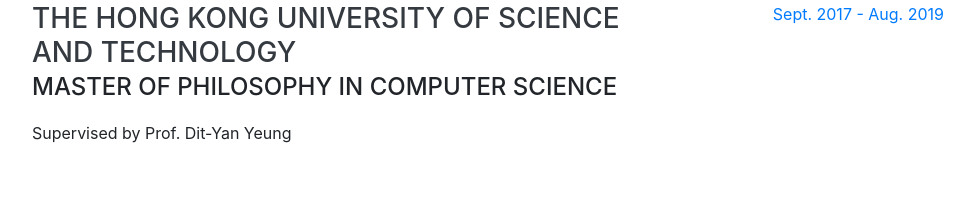
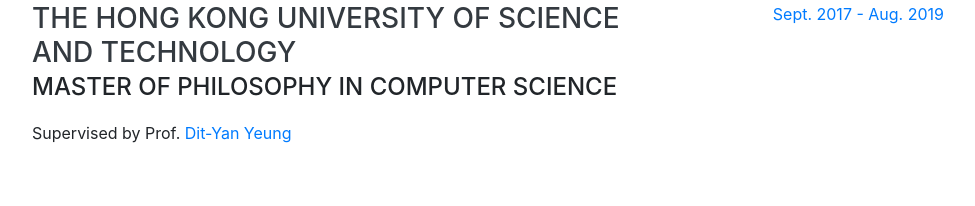
Before and after one commit to JSLBen/jslben.github.io, a website with bundled scripts: page index.html in a window 1280 px wide. Shown: the part 940-1146 px from the top of the page, without its empty margins (288-1263 px from the left). Built offline with nearby package versions, Linux system fonts and the light colour scheme; some icons are missing; a web font is replaced by a local one.

Commit message:
added href to prof. in education section

```diff
--- a/html/education.html
+++ b/html/education.html
@@ -5,8 +5,8 @@
     <div class="resume-content">
       <h3 class="mb-0">The Hong Kong University of Science and Technology</h3>
       <div class="subheading mb-3">Master of Philosophy in Computer Science</div>
-      <p>Supervised by Prof. Dit-Yan Yeung<!--<br>
-         GPA 4.000 / 4.300</p>-->
+      <p>Supervised by Prof. <a href="https://www.cse.ust.hk/admin/people/faculty/profile/dyyeung">Dit-Yan Yeung</a><!--<br>
+         GPA 4.000 / 4.300--></p>
     </div>
     <div class="resume-date text-md-right">
       <span class="text-primary">Sept. 2017 - Aug. 2019</span>
```
